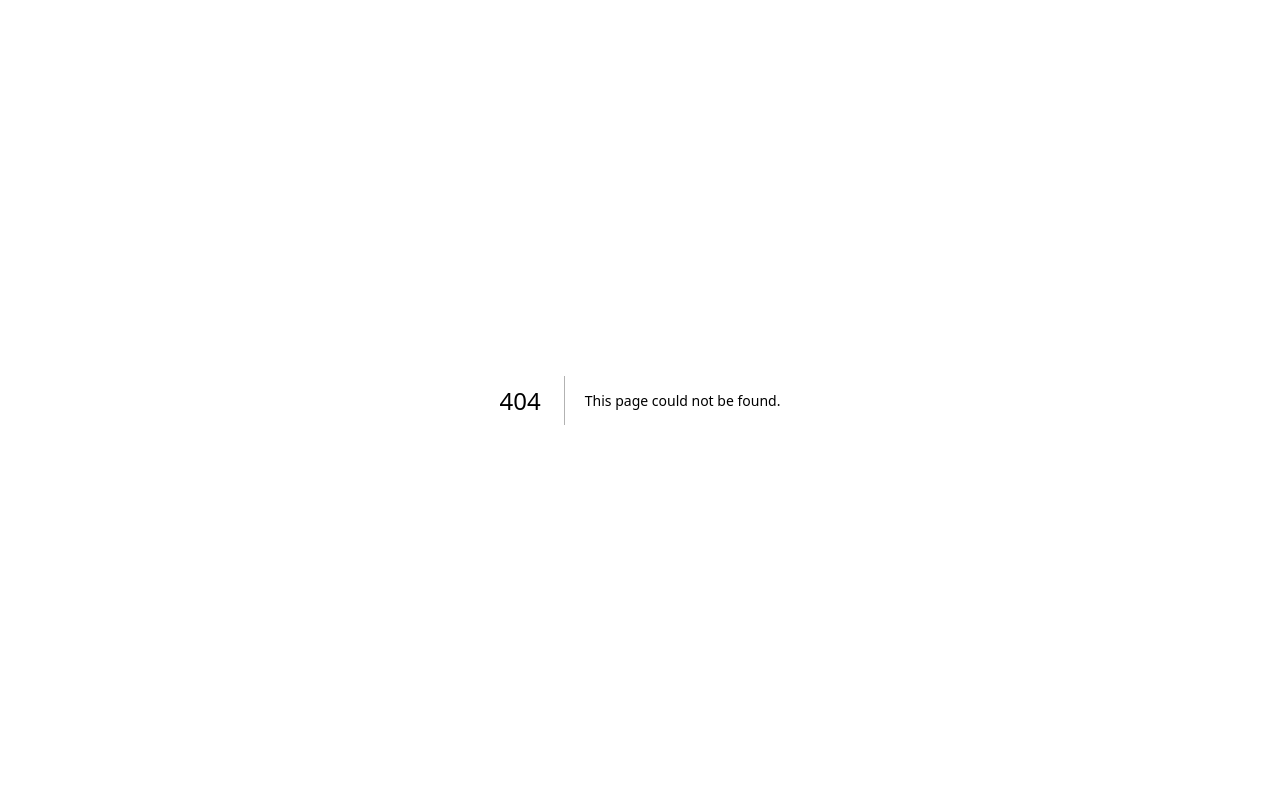
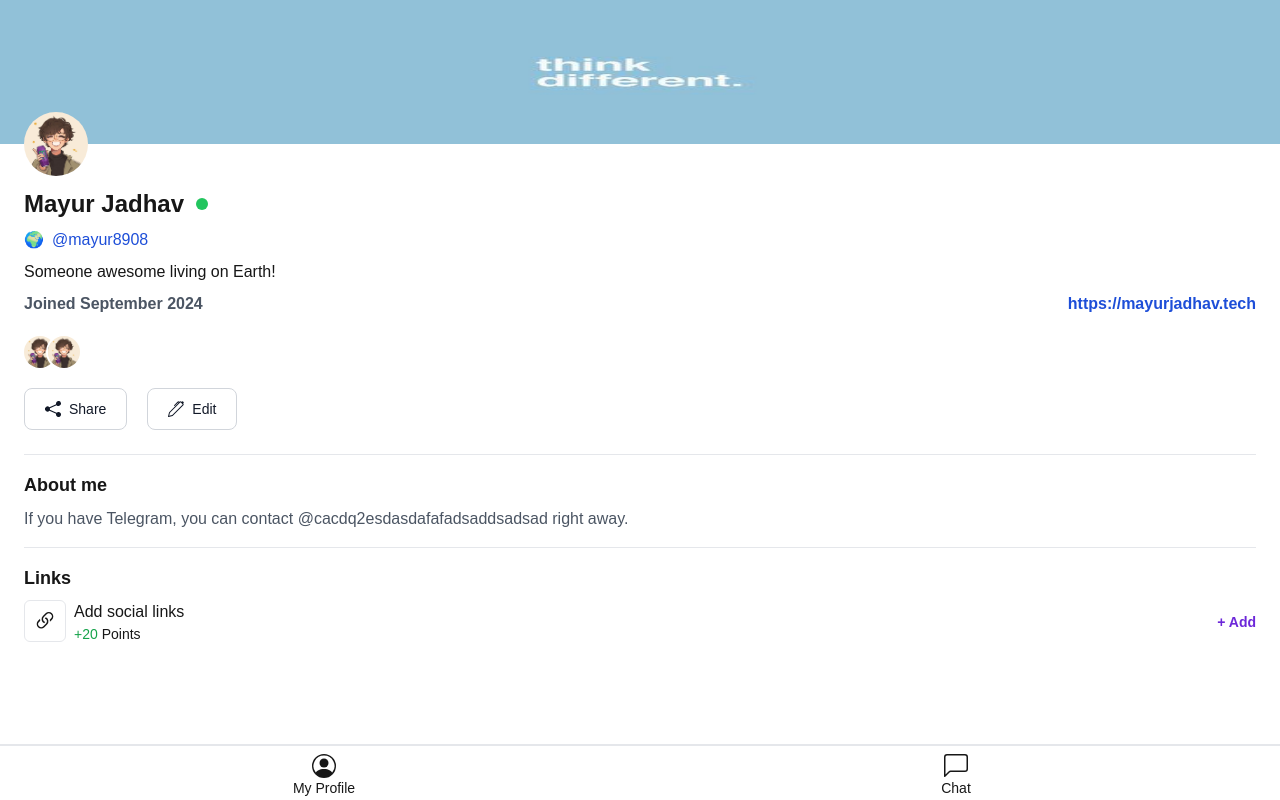
Before and after one commit to mayurjadhav2002/kaithia, a Next.js app: page /profile in a window 1280 px wide. Before the commit this address had no page. Built offline with nearby package versions, Linux system fonts and the light colour scheme.

Commit message:
init app and added profile page

```diff
--- /dev/null
+++ b/app/(pages)/[profile]/page.tsx
@@ -0,0 +1,13 @@
+import Main from '@/components/profile/Main'
+import React from 'react'
+
+const page = () => {
+  return (
+    <div>
+        <Main/>
+
+    </div>
+  )
+}
+
+export default page
--- a/app/layout.tsx
+++ b/app/layout.tsx
@@ -1,6 +1,7 @@
-import type { Metadata } from "next";
+import type {Metadata} from "next";
 import localFont from "next/font/local";
 import "./globals.css";
+import Link from "next/link";
 
 const geistSans = localFont({
 	src: "./fonts/GeistVF.woff",
@@ -24,11 +25,51 @@ export default function RootLayout({
 	children: React.ReactNode;
 }>) {
 	return (
-    <html lang="en">
+		<html lang='en'>
 			<body
 				className={`${geistSans.variable} ${geistMono.variable} antialiased`}
 			>
+       <div className="mb-16">
        {children}
+
+       </div>
+				<div className='grid grid-cols-2 w-full fixed bottom-0 bg-white dark:bg-blue-800 h-14  p-2 border-t-2 '>
+					<Link
+						href='/profile'
+						className='w-full flex justify-evenly flex-col items-center '
+					>
+						<svg
+							xmlns='http://www.w3.org/2000/svg'
+							fill='currentColor'
+							className='bi bi-person-circle w-6 h-6'
+							viewBox='0 0 16 16'
+						>
+							<path d='M11 6a3 3 0 1 1-6 0 3 3 0 0 1 6 0' />
+							<path
+								fill-rule='evenodd'
+								d='M0 8a8 8 0 1 1 16 0A8 8 0 0 1 0 8m8-7a7 7 0 0 0-5.468 11.37C3.242 11.226 4.805 10 8 10s4.757 1.225 5.468 2.37A7 7 0 0 0 8 1'
+							/>
+						</svg>
+						<p className='text-sm'> My Profile</p>
+					</Link>
+
+					<Link
+						href='/profile'
+						className='w-full flex justify-evenly flex-col items-center +'
+					>
+						<svg
+							xmlns='http://www.w3.org/2000/svg'
+							width='16'
+							height='16'
+							fill='currentColor'
+							className='bi bi-person-circle w-6 h-6'
+							viewBox='0 0 16 16'
+						>
+							<path d='M14 1a1 1 0 0 1 1 1v8a1 1 0 0 1-1 1H4.414A2 2 0 0 0 3 11.586l-2 2V2a1 1 0 0 1 1-1zM2 0a2 2 0 0 0-2 2v12.793a.5.5 0 0 0 .854.353l2.853-2.853A1 1 0 0 1 4.414 12H14a2 2 0 0 0 2-2V2a2 2 0 0 0-2-2z' />
+						</svg>
+						<p className='text-sm'> Chat</p>
+					</Link>
+				</div>
 			</body>
 		</html>
 	);
--- /dev/null
+++ b/components/Button.tsx
@@ -0,0 +1,17 @@
+import Link from 'next/link';
+import React from 'react'
+
+interface ButtonProps {
+  children: React.ReactNode;
+  link: string;
+}
+
+const Button: React.FC<ButtonProps> = ({ children, link }) => {
+  return (
+<Link href={link} type="button" className="flex items-center gap-2 justify-center text-gray-900 bg-white border border-gray-300 focus:outline-none hover:bg-gray-100 focus:ring-4 focus:ring-gray-100 font-medium rounded-lg text-sm px-5 py-2.5 me-2 mb-2 dark:bg-gray-800 dark:text-white dark:border-gray-600 dark:hover:bg-gray-700 dark:hover:border-gray-600 dark:focus:ring-gray-700">
+    {children}
+</Link>
+  )
+}
+
+export default Button
--- /dev/null
+++ b/components/profile/Avatar.tsx
@@ -0,0 +1,11 @@
+import React from 'react'
+const Avatar = () => {
+  return (
+    <>
+     <img src={'/background.jpeg'} alt={"background image"} className='w-full h-36'  />
+     <img className="w-16 h-16 rounded-full ms-6 -mt-8" src="/avatar.jpg" alt="Rounded avatar"/>
+    </>
+  )
+}
+
+export default Avatar
--- /dev/null
+++ b/components/profile/Detail.tsx
@@ -0,0 +1,109 @@
+import Link from "next/link";
+import React from "react";
+import Button from "../Button";
+
+const Detail = () => {
+	return (
+		<div className='px-6 mt-3 '>
+			<div className='space-y-2'>
+				<h3 className='text-2xl font-bold flex items-center'>
+					Mayur Jadhav{" "}
+					<span className='p-1.5 bg-green-500 ml-3 rounded-full'></span>
+				</h3>
+				<p className='text-md font-medium flex items-center gap-2 flex-wrap '>
+					🌍 <span className='text-blue-700'>@mayur8908</span>
+				</p>
+				<p className='text-md '>Someone awesome living on Earth!</p>
+				<div className='flex items-center justify-between flex-wrap'>
+					<p className='text-md text-gray-600 dark:text-gray-400 font-semibold '>
+						Joined September 2024
+					</p>
+					<Link href={"/"} className='text-blue-700 font-semibold'>
+						https://mayurjadhav.tech
+					</Link>
+				</div>
+				<div className='flex py-3 -space-x-2'>
+					<img
+						className='inline-block size-8 rounded-full ring-2 ring-white dark:ring-neutral-900'
+						src='/avatar.jpg'
+						alt='Avatar'
+					/>
+					<img
+						className='inline-block size-8 rounded-full ring-2 ring-white dark:ring-neutral-900'
+						src='/avatar.jpg'
+						alt='Avatar'
+					/>
+				</div>
+
+				<div className='flex space-x-3'>
+					<Button link='/edit'>
+						<svg
+							xmlns='http://www.w3.org/2000/svg'
+							fill='currentColor'
+							className='bi bi-pen w-4 h-4'
+							viewBox='0 0 16 16'
+						>
+							<path d='M11 2.5a2.5 2.5 0 1 1 .603 1.628l-6.718 3.12a2.5 2.5 0 0 1 0 1.504l6.718 3.12a2.5 2.5 0 1 1-.488.876l-6.718-3.12a2.5 2.5 0 1 1 0-3.256l6.718-3.12A2.5 2.5 0 0 1 11 2.5' />
+						</svg>
+						<span className='text-md'>Share</span>
+					</Button>
+					<Button link='/edit'>
+						<svg
+							xmlns='http://www.w3.org/2000/svg'
+							fill='currentColor'
+							className='bi bi-pen w-4 h-4'
+							viewBox='0 0 16 16'
+						>
+							<path d='m13.498.795.149-.149a1.207 1.207 0 1 1 1.707 1.708l-.149.148a1.5 1.5 0 0 1-.059 2.059L4.854 14.854a.5.5 0 0 1-.233.131l-4 1a.5.5 0 0 1-.606-.606l1-4a.5.5 0 0 1 .131-.232l9.642-9.642a.5.5 0 0 0-.642.056L6.854 4.854a.5.5 0 1 1-.708-.708L9.44.854A1.5 1.5 0 0 1 11.5.796a1.5 1.5 0 0 1 1.998-.001m-.644.766a.5.5 0 0 0-.707 0L1.95 11.756l-.764 3.057 3.057-.764L14.44 3.854a.5.5 0 0 0 0-.708z' />
+						</svg>
+						<span className='text-md'>Edit</span>
+					</Button>
+				</div>
+			</div>
+
+			<hr className='my-4  text-gray-300' />
+
+			<div className='space-y-2'>
+				<h4 className='text-lg font-semibold'>About me</h4>
+				<p className='text-gray-600 dark:text-gray-300'>
+					If you have Telegram, you can contact
+					@cacdq2esdasdafafadsaddsadsad right away.
+				</p>
+			</div>
+
+			<hr className='my-4 text-gray-300' />
+
+			<div className='space-y-2'>
+				<h4 className='text-lg font-semibold'>Links</h4>
+				<div className='flex justify-between items-center'>
+					<div className='flex items-start gap-2'>
+						<div className='p-2 border-[1px] rounded-md'>
+							<svg
+								xmlns='http://www.w3.org/2000/svg'
+								fill='currentColor'
+								className='bi bi-pen w-6 h-6'
+								viewBox='0 0 16 16'
+							>
+								<path d='M4.715 6.542 3.343 7.914a3 3 0 1 0 4.243 4.243l1.828-1.829A3 3 0 0 0 8.586 5.5L8 6.086a1 1 0 0 0-.154.199 2 2 0 0 1 .861 3.337L6.88 11.45a2 2 0 1 1-2.83-2.83l.793-.792a4 4 0 0 1-.128-1.287z' />
+								<path d='M6.586 4.672A3 3 0 0 0 7.414 9.5l.775-.776a2 2 0 0 1-.896-3.346L9.12 3.55a2 2 0 1 1 2.83 2.83l-.793.792c.112.42.155.855.128 1.287l1.372-1.372a3 3 0 1 0-4.243-4.243z' />
+							</svg>
+						</div>
+
+						<div className='flex flex-col justify-between'>
+							<p className='font-medium'>Add social links </p>
+							<p className='text-sm'>
+								{" "}
+								<span className='text-green-600'>+20</span>{" "}
+								Points
+							</p>
+						</div>
+					</div>
+
+                   <Link href={"/"} className="text-violet-700 font-semibold text-sm">+ Add</Link>
+				</div>
+			</div>
+		</div>
+	);
+};
+
+export default Detail;
--- /dev/null
+++ b/components/profile/Main.tsx
@@ -0,0 +1,14 @@
+import React from 'react'
+import Avatar from './Avatar'
+import Detail from './Detail'
+
+const Main = () => {
+  return (
+    <>
+    <Avatar/>
+    <Detail/>
+    </>
+  )
+}
+
+export default Main
```
Also changed, not shown: app/(pages)/group/[groupId]/page.tsx (added), public/avatar.jpg (added), public/background.jpeg (added). Lines whose indentation alone changed are shown as unchanged.
